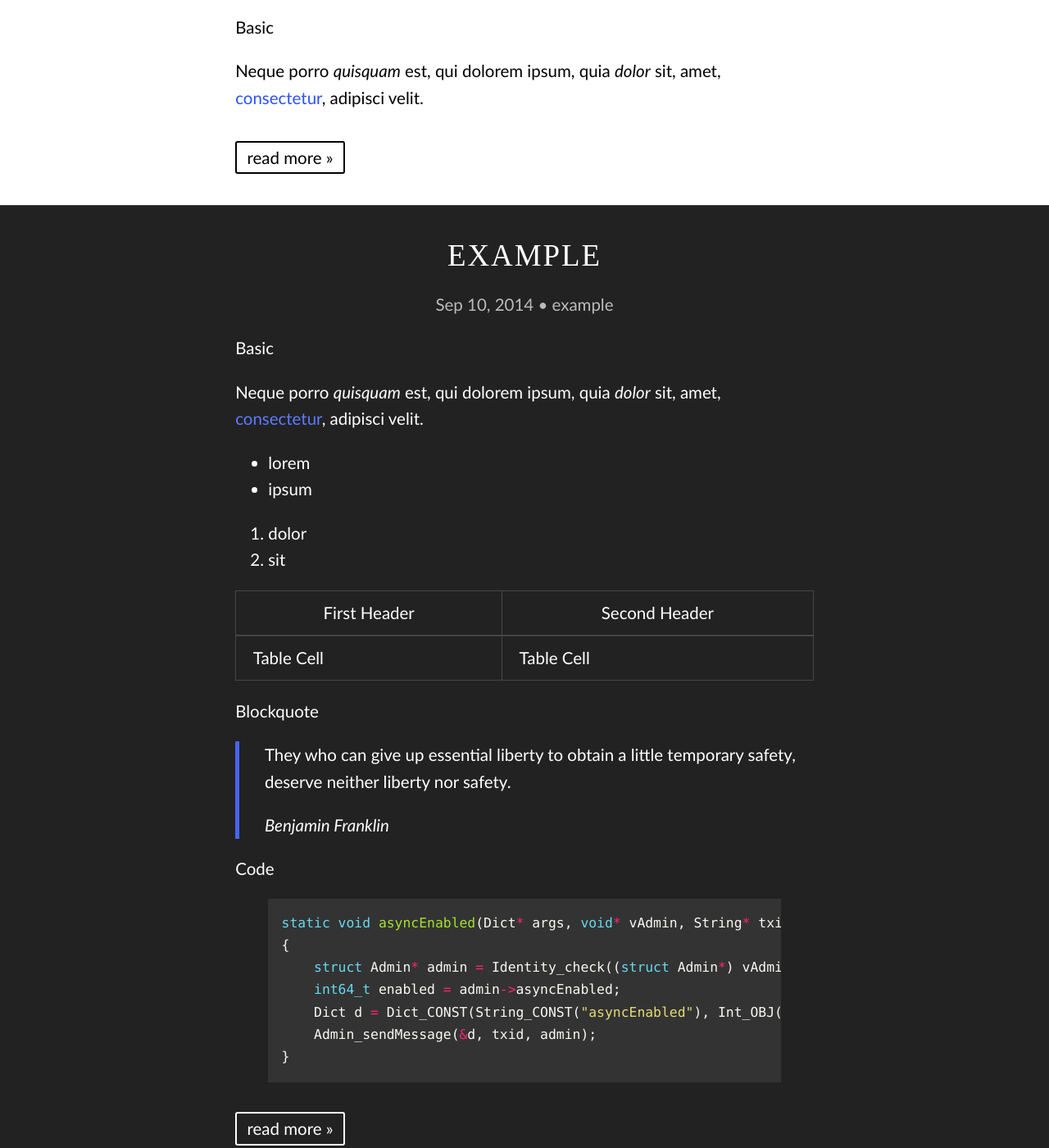
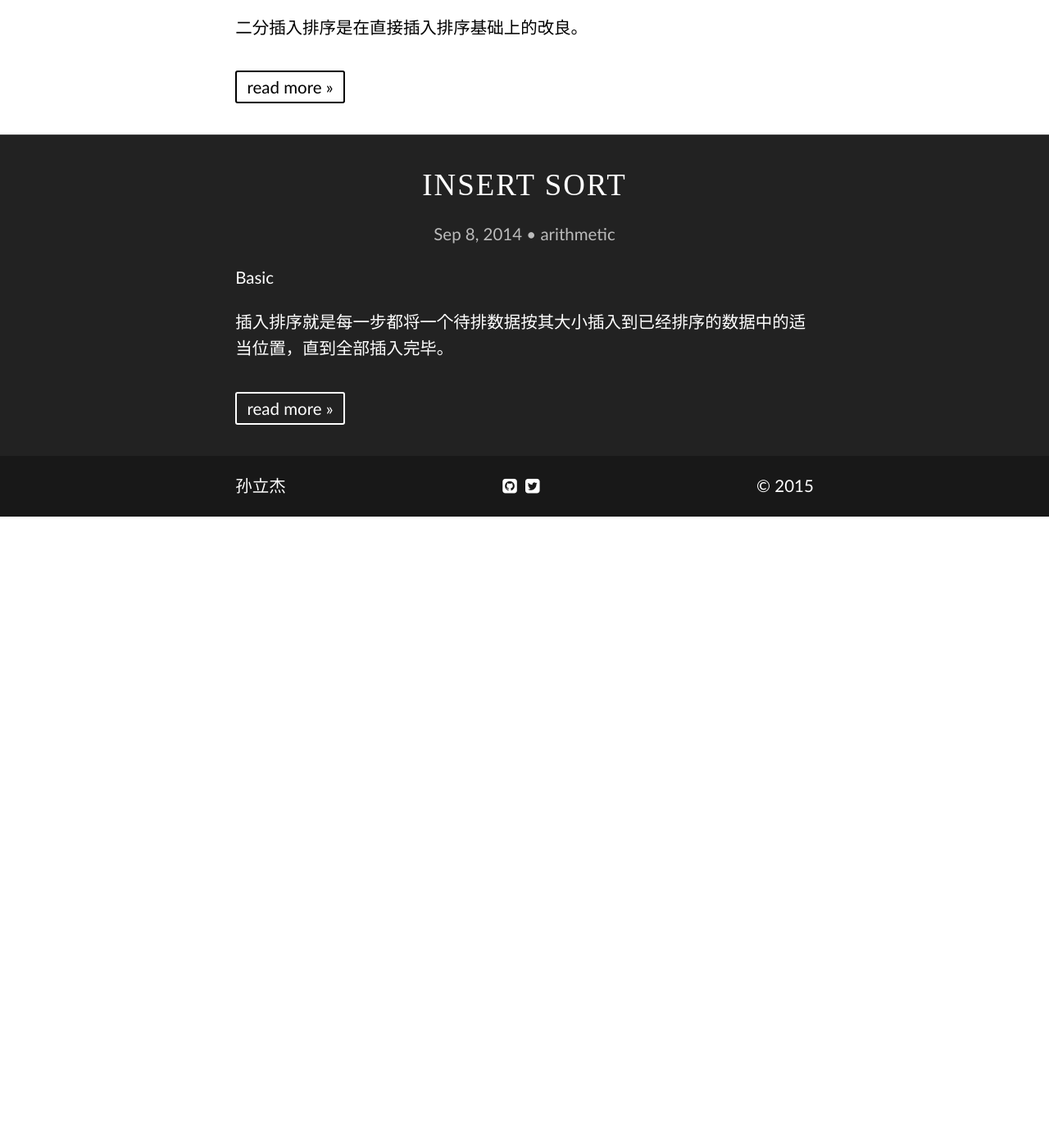
Before and after one commit to skyquiet/skyquiet.github.io, a Jekyll site: the page built from index.html, in a window 1280 px wide and 1400 px high, scrolled down 1212 px. Shown: the whole window at 82% size. Built offline with Jekyll 4.4.1, drawn with Linux system fonts in a browser that asks for light colours; nearby versions of some CDN libraries; some web fonts are replaced; after the commit the page ends 1842 px from its top, so only the background shows below that; some of the changed text lies outside the part shown.

Commit message:
添加文章

```diff
--- a/_posts/2014-09-08-insertSort.md
+++ b/_posts/2014-09-08-insertSort.md
@@ -1,39 +1,42 @@
 ---
-title:  "Example"
-date:   2014-09-10 22:37:00
-categories: example
+title:  "Insert Sort"
+date:   2014-09-08 20:37:00
+categories: arithmetic
 ---
 
 **Basic**
 
-Neque porro *quisquam* est, qui **dolorem** ipsum, quia ***dolor*** sit, amet, [consectetur](http://cjdns.info/), adipisci velit.
+插入排序就是每一步都将一个待排数据按其大小插入到已经排序的数据中的适当位置，直到全部插入完毕。
 
- * lorem
- * ipsum
-
-1. dolor
-2. sit
-
-| First Header | Second Header |
-|--------------|---------------|
-| Table Cell   | Table Cell    |
-
-**Blockquote**
-
-> They who can give up essential liberty to obtain a little temporary safety, deserve neither liberty nor safety.
->
-> _Benjamin Franklin_
 
 **Code**
 
-{% highlight c %}
+{% highlight java %}
 
-static void asyncEnabled(Dict* args, void* vAdmin, String* txid, struct Allocator* requestAlloc)
-{
-    struct Admin* admin = Identity_check((struct Admin*) vAdmin);
-    int64_t enabled = admin->asyncEnabled;
-    Dict d = Dict_CONST(String_CONST("asyncEnabled"), Int_OBJ(enabled), NULL);
-    Admin_sendMessage(&d, txid, admin);
+/**
+ * 插入排序
+ * @param data
+ */
+public static void insertSort(int data[]) {
+   int length = data.length;
+   int value, i, j;
+   for (i = 1; i < length; i++) {
+       value = data[i];
+       j = i - 1;
+       while (j >= 0 && value < data[j]) {
+           data[j + 1] = data[j];
+           j--;
+       }
+       data[j + 1] = value;
+   }
+   print(data);
+}
+
+public static void print(int[] data) {
+    for (int i = 0; i < data.length; i++) {
+        System.out.print(data[i] + "\t");
+    }
+    System.out.println();
 }
 
 {% endhighlight %}
--- /dev/null
+++ b/_posts/2014-09-12-BinaryInsertSort.md
@@ -0,0 +1,55 @@
+---
+title:  "Binary Insert Sort"
+date:   2014-09-12 21:20:00
+categories: arithmetic
+---
+
+二分插入排序是在直接插入排序基础上的改良。
+
+
+**Code**
+
+{% highlight java %}
+
+   /**
+     * 二分插入是在直接插入排序基础上的改良
+     * 因为当前位置前面的数据都是有序的，所以直接比较前面数据的中间位置的值，能减少比较次数，提升性能
+     * @param data
+     */
+   public static void binaryInsertSort(int[] data) {
+        for (int i = 1; i < data.length; i++) {
+            if (data[i] < data[i - 1]) {
+                // 缓存i处的元素值
+                int tmp = data[i];
+                // 记录搜索范围的左边界
+                int low = 0;
+                // 记录搜索范围的右边界
+                int high = i - 1;
+                while (low <= high) {
+                    // 记录中间位置
+                    int mid = (low + high) / 2;
+                    // 比较中间位置数据和i处数据大小，以缩小搜索范围
+                    if (data[mid] < tmp) {
+                        low = mid + 1;
+                    } else {
+                        high = mid - 1;
+                    }
+                }
+                //将low~i处数据整体向后移动1位
+                for (int j = i; j > low; j--) {
+                    data[j] = data[j - 1];
+                }
+                data[low] = tmp;
+                print(data);
+            }
+        }
+   }
+
+public static void print(int[] data) {
+    for (int i = 0; i < data.length; i++) {
+        System.out.print(data[i] + "\t");
+    }
+    System.out.println();
+}
+
+{% endhighlight %}
```
Also changed, not shown: _posts/example.md (renamed from _posts/2014-09-09-example.md), 4 other files.
